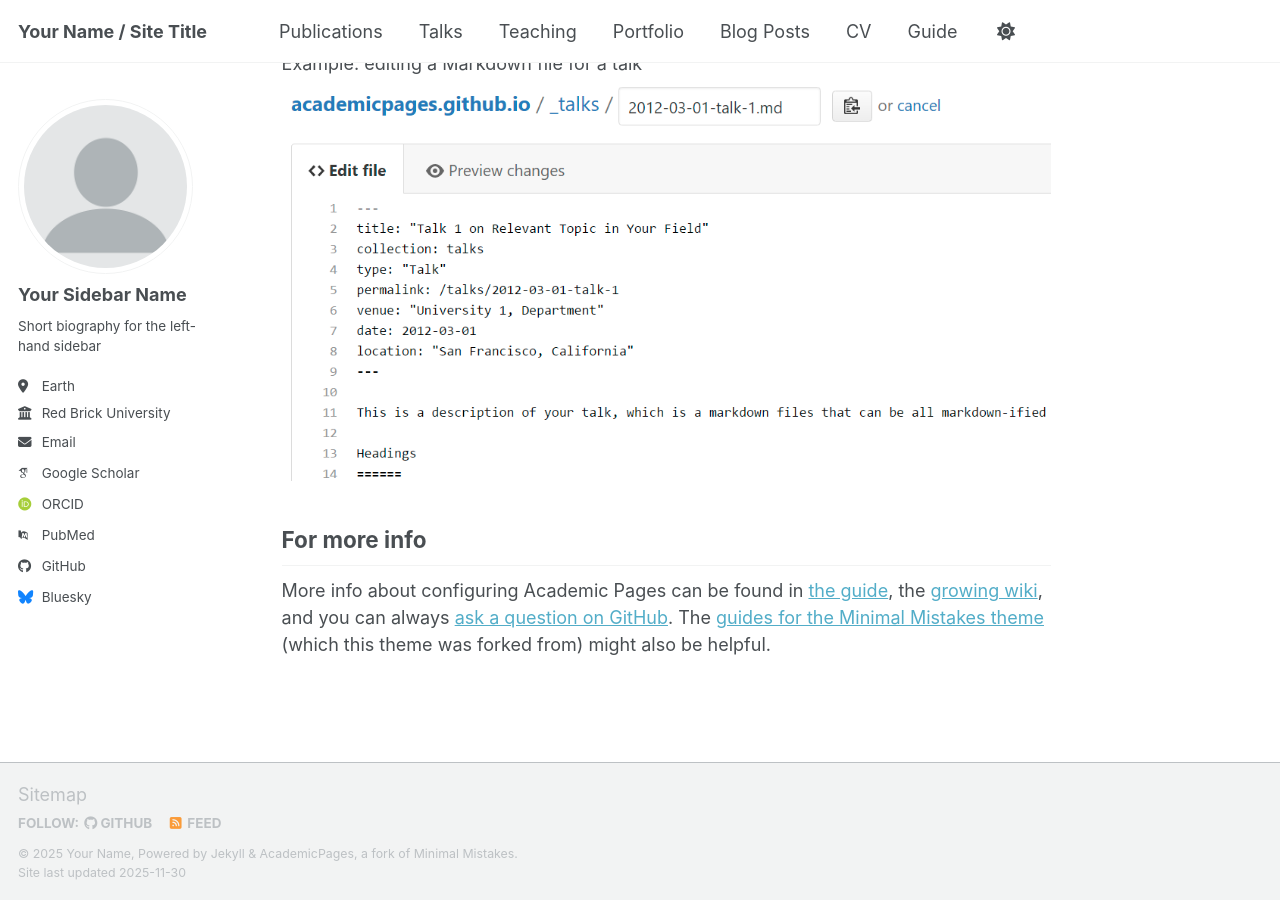
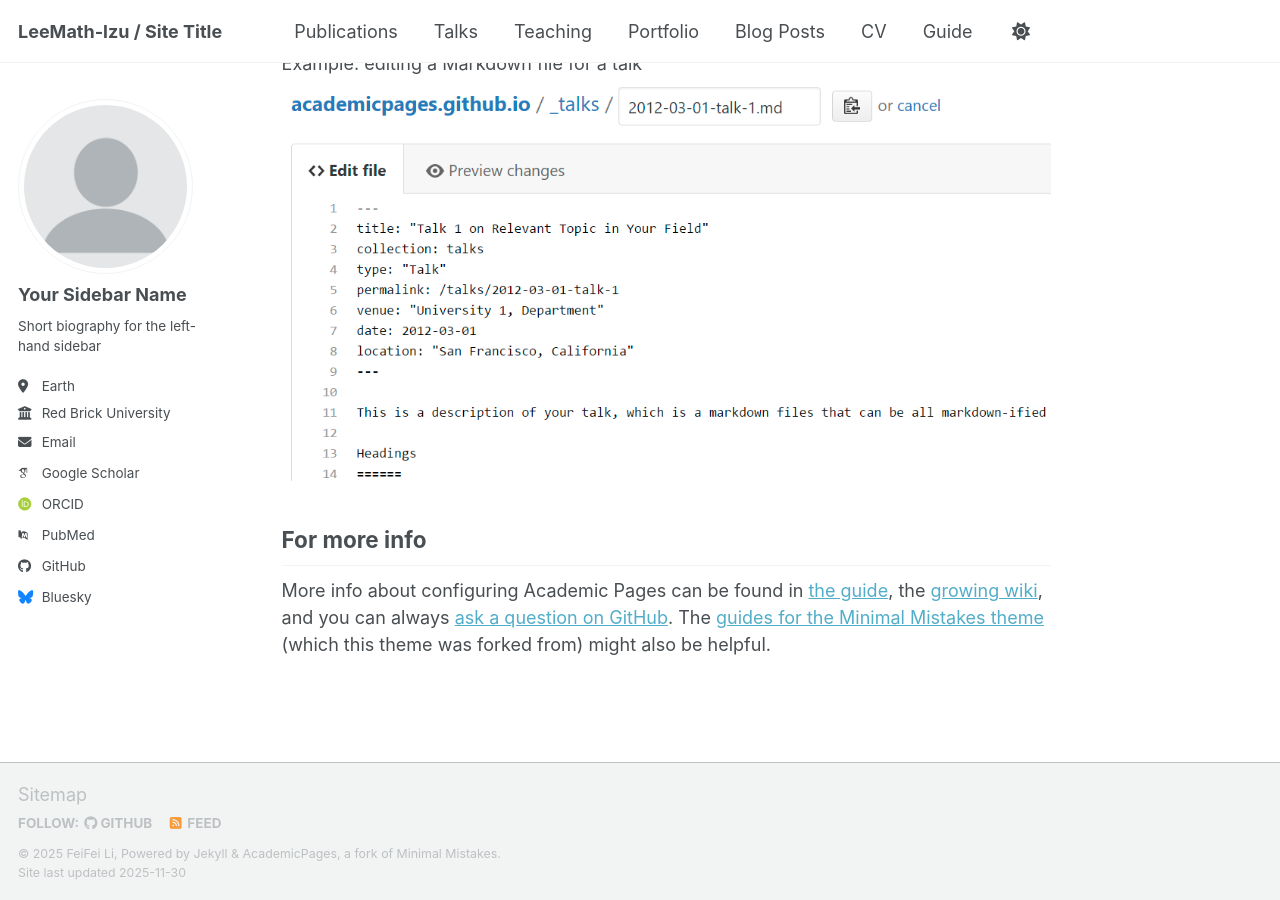
Before and after one commit to LeeMath-lzu/LeeMath-lzu.github.io, a Jekyll site: the page built from _pages/about.md, in a window 1280 px wide and 900 px high, scrolled down 2718 px. Built offline with Jekyll 4.4.1, drawn with Linux system fonts in a browser that asks for light colours; some web fonts are replaced; a script bundle is joined from its source files by our own code; library files that are not in the unit come from our copies.

Commit message:
Update _config.yml

```diff
--- a/_config.yml
+++ b/_config.yml
@@ -9,10 +9,10 @@
 # Basic Site Settings
 locale                   : "en-US"
 site_theme               : "default" # Currently available options are "default", "air"
-title                    : "Your Name / Site Title"
+title                    : "LeeMath-lzu / Site Title"
 title_separator          : "-"
-name                     : &name "Your Name"
-description              : &description "Your Name's academic portfolio"   # Update this with a general description of your site, this is the default if not overridden by a page
+name                     : &name "FeiFei Li"
+description              : &description "PhD student in quantum groups"   # Update this with a general description of your site, this is the default if not overridden by a page
 url                      : https://academicpages.github.io # The base hostname & protocol for your site e.g. "https://[your GitHub username].github.io",
                                                            # or if you already have some other page hosted on Github then use "https://[your GitHub username].github.io/[Your Repo Name]"
 baseurl                  : "" # the subpath of your site, e.g. "/blog"
```
